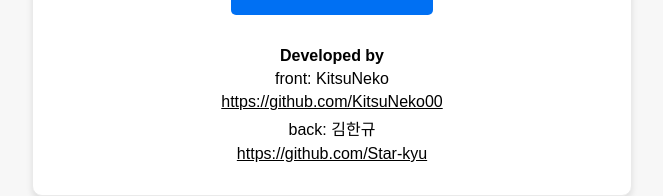
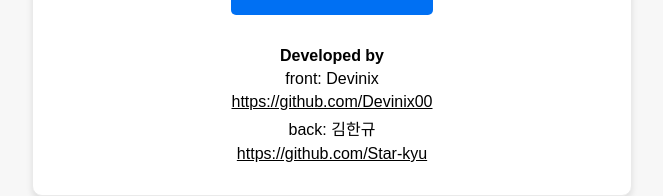
Before and after one commit to Devinix00/AI-Variable-Name, a Next.js app: page / in a window 1280 px wide. Shown: the part 381-577 px from the top of the page, without its empty margins (308-971 px from the left). Built offline with nearby package versions, Linux system fonts and the light colour scheme.

Commit message:
[UPDATE] 개발자 이름 수정

```diff
--- a/src/components/molecules/developerInfo/DeveloperInfo.tsx
+++ b/src/components/molecules/developerInfo/DeveloperInfo.tsx
@@ -22,8 +22,8 @@ function DeveloperInfo({ type }: IProps): JSX.Element {
     <>
       <div className={containerClass}>
         <div className={developedByClass}>Developed by</div>
-        <Developer division="front" who="KitsuNeko" type={type} />
-        <GithubLink type={type} url="https://github.com/KitsuNeko00" />
+        <Developer division="front" who="Devinix" type={type} />
+        <GithubLink type={type} url="https://github.com/Devinix00" />
         <Developer division="back" who="김한규" type={type} />
         <GithubLink type={type} url="https://github.com/Star-kyu" />
       </div>
```
